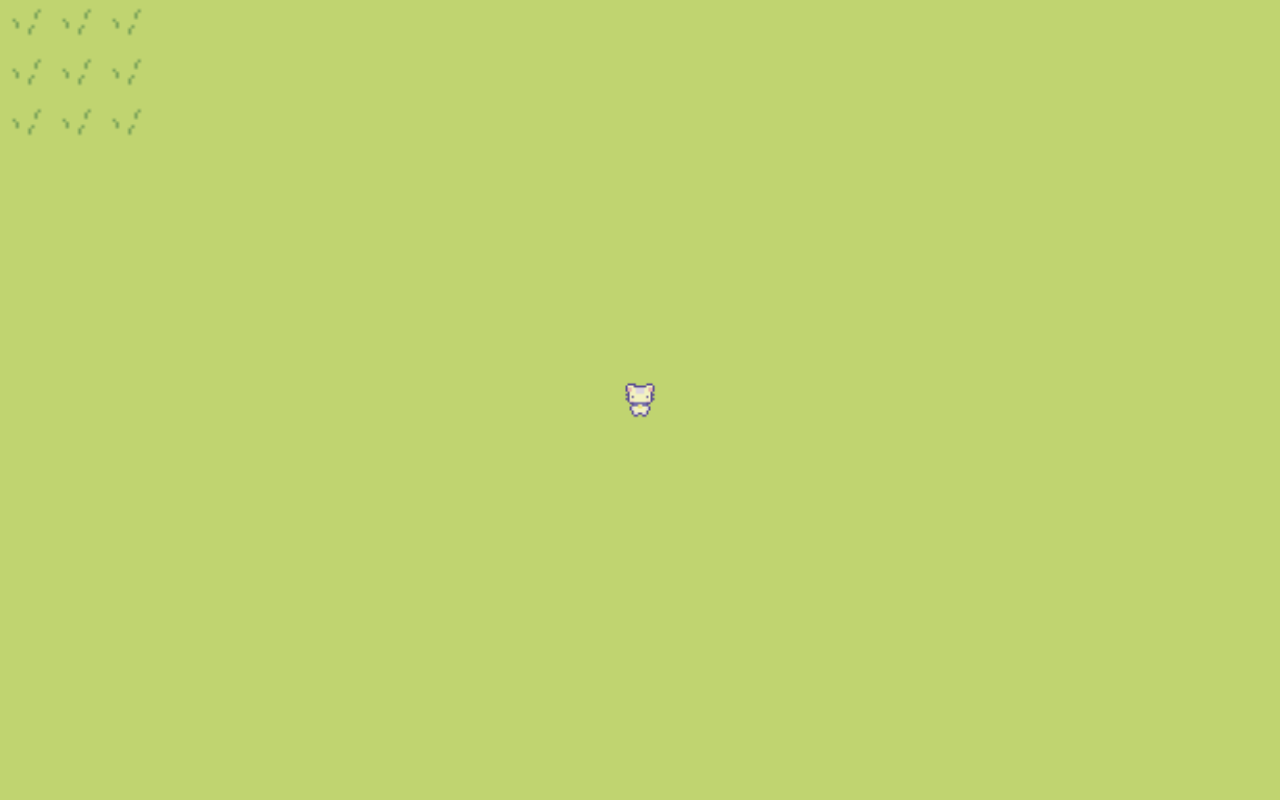
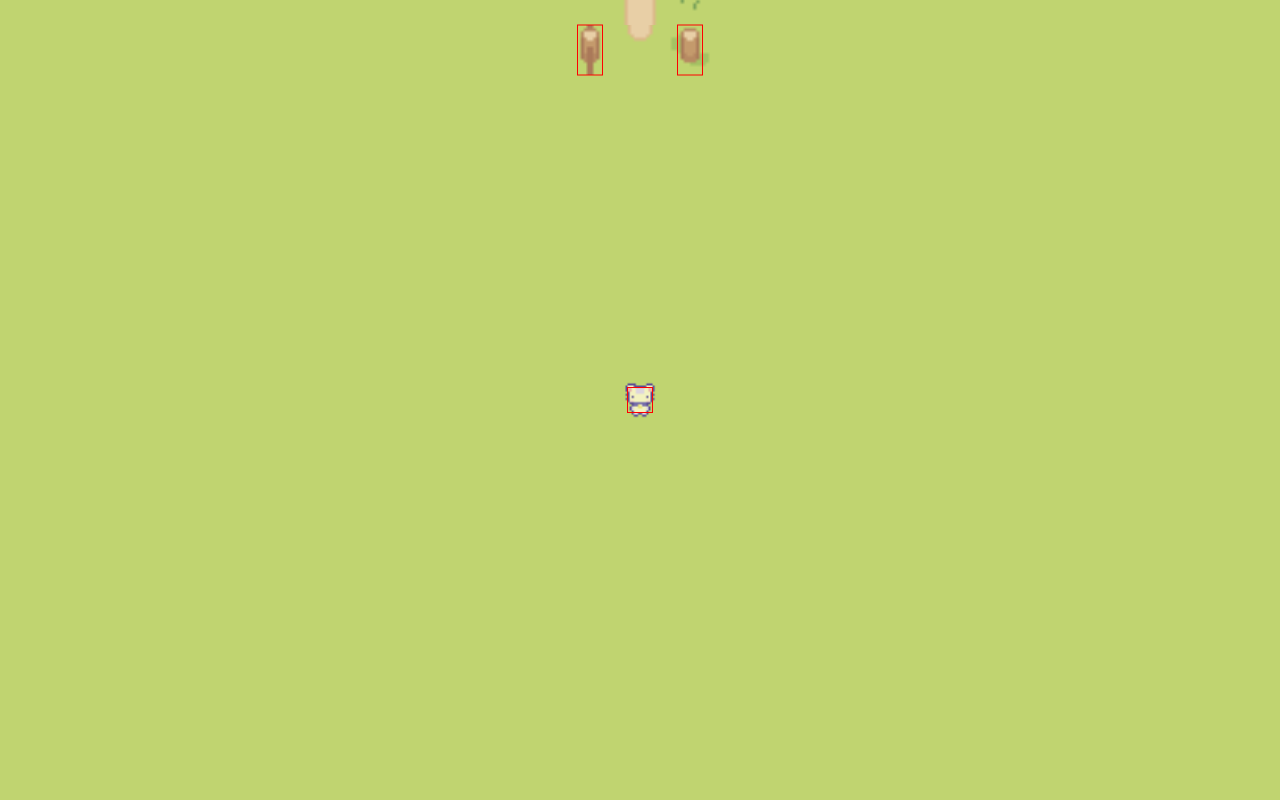
Before and after one commit to nathan-pham/top-down-template, a plain HTML site: page index.html in a window 1280 px wide. Drawn offline with Linux system fonts and the light colour scheme.

Commit message:
working collisions & layered tiles

```diff
--- a/css/index.css
+++ b/css/index.css
@@ -4,5 +4,4 @@ canvas {
     image-rendering: -moz-crisp-edges;
     image-rendering: -webkit-crisp-edges;
     image-rendering: pixelated;
-    image-rendering: crisp-edges;
 }
--- a/js/app.js
+++ b/js/app.js
@@ -5,36 +5,67 @@ import Background from "./components/Background.js";
 import Keyboard from "./components/Keyboard.js";
 import Player from "./components/Player.js";
 import TileMap from "./components/Map/TileMap.js";
+import Cow from "./components/Cow.js";
+
 // import Tile from "./components/Map/Tile.js";
 
 const main = async () => {
     const loader = new TextureLoader().setBase("/SproutLands");
 
-    const playerSprite = loader.loadSprite(await loader.loadImage("Characters/BasicCharacter.png"), 4, 4)
+    const playerSprites = loader.loadSprite(await loader.loadImage("Characters/BasicCharacter.png"), 4, 4);
     const playerAnimations = {
-        forwardIdle: loader.createAnimations(playerSprite, ["0,0", "1,0"], [14, 14]),
-        forwardWalk: loader.createAnimations(playerSprite, ["2,0", "3,0"], [14, 14]),
+        forwardIdle: loader.createAnimations(playerSprites, ["0,0", "1,0"], [14, 14]),
+        forwardWalk: loader.createAnimations(playerSprites, ["2,0", "3,0"], [14, 14]),
 
-        backwardIdle: loader.createAnimations(playerSprite, ["0,1", "1,1"], [14, 14]),
-        backwardWalk: loader.createAnimations(playerSprite, ["2,1", "3,1"], [14, 14]),
+        backwardIdle: loader.createAnimations(playerSprites, ["0,1", "1,1"], [14, 14]),
+        backwardWalk: loader.createAnimations(playerSprites, ["2,1", "3,1"], [14, 14]),
 
-        leftIdle: loader.createAnimations(playerSprite, ["0,2", "1,2"], [14, 14]),
-        leftWalk: loader.createAnimations(playerSprite, ["2,2", "3,2"], [14, 14]),
+        leftIdle: loader.createAnimations(playerSprites, ["0,2", "1,2"], [14, 14]),
+        leftWalk: loader.createAnimations(playerSprites, ["2,2", "3,2"], [14, 14]),
 
-        rightIdle: loader.createAnimations(playerSprite, ["0,3", "1,3"], [14, 14]),
-        rightWalk: loader.createAnimations(playerSprite, ["2,3", "3,3"], [14, 14]),
+        rightIdle: loader.createAnimations(playerSprites, ["0,3", "1,3"], [14, 14]),
+        rightWalk: loader.createAnimations(playerSprites, ["2,3", "3,3"], [14, 14]),
+    };
+
+    const cowSprites = loader.loadSprite(await loader.loadImage("Characters/Cow.png"), 3, 2);
+    const cowAnimations = {
+        idle: loader.createAnimations(cowSprites, ["0,0", "1,0"], [300, 14]),
     }
 
-    const grassTileSprite = loader.loadSprite(await loader.loadImage("Tilesets/Grass.png"), 7, 7)
+    const tileSprites = {
+        grass: loader.loadSprite(await loader.loadImage("Tilesets/Grass.png"), 7, 7),
+        hills: loader.loadSprite(await loader.loadImage("Tilesets/Hills.png"), 6, 6),
+        dirt: loader.loadSprite(await loader.loadImage("Tilesets/TiledDirt.png"), 7, 7),
+        fences: loader.loadSprite(await loader.loadImage("Tilesets/Fences.png"), 4, 4),
+        house: loader.loadSprite(await loader.loadImage("Tilesets/WoodenHouse.png"), 5, 5),
+    };
 
     const app = new App();
 
+    const keyboard = new Keyboard();
+
     // prettier-ignore
     app.add(
-        new Keyboard(),
+        keyboard,
         new Background(),
-        new TileMap({ sprites: grassTileSprite }),
-        new Player({ sprites: playerSprite, animations: playerAnimations }),
+        new TileMap({
+            keyboard,
+            sprites: tileSprites,
+            x: app.size.width / 2,
+            y: 0
+        }),
+        new Cow({
+            sprites: cowSprites,
+            animations: cowAnimations,
+            x: 75,
+            y: 0,
+        }),
+        new Player({
+            sprites: playerSprites,
+            animations: playerAnimations,
+            x: app.size.width / 2,
+            y: app.size.height / 2,
+        }),
         // new Tile({ sprites: {} })
     );
 };
--- /dev/null
+++ b/js/components/Cow.js
@@ -0,0 +1,30 @@
+import Component from "/js/lib/Component.js";
+
+export default class Player extends Component {
+    name = "cow";
+    action = "idle";
+    size = { width: 75, height: 75 };
+    x = 0;
+    y = 0;
+
+    constructor({ sprites, animations, x = 0, y = 0 } = {}) {
+        super({ sprites, animations });
+        this.x = x - this.size.width / 2;
+        this.y = y - this.size.height / 2;
+        this.checkCollisions = true;
+    }
+
+    bbox({ worldX, worldY }) {
+        return {
+            x: this.x + worldX,
+            y: this.y + worldY + this.size.height / 2 - 10,
+            width: this.size.width,
+            height: this.size.height / 2,
+        }
+    }
+
+    render(app) {
+        const keyboard = app.find("keyboard");
+        app.ctx.drawImage(this.getAnimation(app.time), this.x + keyboard.worldX, this.y + keyboard.worldY, this.size.width, this.size.height);
+    }
+}
--- a/js/components/Keyboard.js
+++ b/js/components/Keyboard.js
@@ -1,10 +1,11 @@
 import Component from "/js/lib/Component.js";
 
 export default class Keyboard extends Component {
-    name = "physics:keyboard";
+    name = "keyboard";
     keys = [];
 
     worldSpeed = 5;
+    // restrict = [];
     worldX = 0;
     worldY = 0;
 
@@ -36,5 +37,7 @@ export default class Keyboard extends Component {
         if (this.keys.includes("ArrowRight")) {
             this.worldX -= this.worldSpeed;
         }
+
+        // this.restrict = "none"
     }
 }
--- a/js/components/Map/Tile.js
+++ b/js/components/Map/Tile.js
@@ -7,16 +7,39 @@ export default class Tile extends Component {
     x = 0;
     y = 0;
 
-    constructor({ sprites, type, x, y } = {}) {
+    constructor({ sprites, spriteType, tileType, checkCollisions, x = 0, y = 0 } = {}) {
         super({ sprites });
-        this.type = type
+
+        this.spriteType = spriteType;
+        this.tileType = tileType;
+        this.checkCollisions = checkCollisions;
+
         this.x = x;
         this.y = y;
     }
 
-    render(app) {
+    bbox(keyboard) {
+        if (this.spriteType == "fences") {
+            return {
+                x: this.x + keyboard.worldX + this.size.width / 4,
+                y: this.y + keyboard.worldY,
+                width: this.size.width / 2,
+                height: this.size.height,
+            };
+        }
+
+        return super.bbox(keyboard);
+    }
+
+    render(app, offsetX, offsetY) {
         const keyboard = app.find((o) => o.name.includes("keyboard"));
-        app.ctx.drawImage(this.sprites[this.type], this.x + keyboard.worldX, this.y + keyboard.worldY, this.size.width, this.size.height);
+        app.ctx.drawImage(this.sprites[this.spriteType][this.tileType], this.x + keyboard.worldX + offsetX, this.y + keyboard.worldY + offsetY, this.size.width, this.size.height);
+
+        // if (this.checkCollisions) {
+        //     const bbox = this.bbox(keyboard);
+        //     app.ctx.strokeStyle = "red";
+        //     app.ctx.strokeRect(bbox.x, bbox.y, bbox.width, bbox.height);
+        // }
     }
 }
 
--- a/js/components/Map/TileMap.js
+++ b/js/components/Map/TileMap.js
@@ -5,33 +5,72 @@ export default class TileMap extends Component {
     x = 0;
     y = 0;
 
-    constructor({ sprites }) {
+    constructor({ sprites, keyboard, x = 0, y = 0 }) {
         super({ sprites });
 
+        // const tileSprites = {
+        //     grass: loader.loadSprite(await loader.loadImage("Tilesets/Grass.png"), 7, 7),
+        //     hills: loader.loadSprite(await loader.loadImage("Tilesets/Hills.png"), 6, 6),
+        //     dirt: loader.loadSprite(await loader.loadImage("Tilesets/TiledDirt.png"), 7, 7),
+        //     fences: loader.loadSprite(await loader.loadImage("Tilesets/Fences.png"), 4, 4),
+        // }
+
         this.tiles = [
-            ["0,0", "0,0", "0,0"],
-            ["0,0", "0,0", "0,0"],
-            ["0,0", "0,0", "0,0"],
+            // ["hills:1,0", "hills:2,0", "hills:3,0"],
+            // ["hills:1,1", "hills:2,1", "hills:3,1"],
+            // ["hills:1,2", "hills:2,2", "hills:3,2"],
+            // ["hills:1,3", "hills:2,3", "hills:3,3"],
+            ["fences:0,0", "dirt:0,2", "grass:0,0"],
+            ["          ", "dirt:0,3", "grass:0,0"],
+            ["fences:0,1", "dirt:0,4", ["fences:0,3", "grass:3,0"]],
         ].map((row, y) => {
-            return row.map((tile, x) => {
-                return new Tile({ sprites, type: tile, x: x * 50, y: y * 50 });
+            return row.map((tiles, x) => {
+                const createTile = (tile) => {
+                    let [spriteType, tileType] = tile
+                        .split(":")
+                        .map((v) => v.trim())
+                        .filter((v) => v.length);
+                    let checkCollisions = false;
+
+                    if (!tileType) {
+                        tileType = spriteType || "0,0";
+                        spriteType = "dirt";
+                    }
+
+                    if (spriteType == "fences") {
+                        checkCollisions = true;
+                    }
+
+                    return new Tile({ sprites, spriteType, tileType, checkCollisions, x: x * 50, y: y * 50 });
+                };
+
+                if (Array.isArray(tiles)) {
+                    return tiles.map(createTile).reverse().map((tile, i) => {
+                        tile.layer = i + 1;
+                        return tile;
+                    });
+                }
+
+                return createTile(tiles);
             });
         });
+
+        const height = this.tiles.length * 50;
+        const width = this.tiles[0].length * 50;
+
+        keyboard.worldX = x - width / 2;
+        keyboard.worldY = y - height / 2;
+    }
+
+    update(app) {
+        this.tiles.flat(Infinity).forEach((tile) => tile.update(app));
     }
 
     render(app) {
-        const keyboard = app.find((o) => o.name.includes("keyboard"));
+        this.tiles.flat(Infinity).forEach((tile) => tile.render(app, this.x, this.y));
+    }
 
-        for(const row of this.tiles) {
-            for(const tile of row) {
-                tile.render(app)
-            }
-        }
-
-        // this.tiles.forEach((row) => {
-        //     row.forEach((tile) => {
-        //         tile.render(app);
-        //     });
-        // });
+    renderBBox(app) {
+        this.tiles.flat(Infinity).forEach((tile) => tile.renderBBox(app));
     }
 }
--- a/js/components/Player.js
+++ b/js/components/Player.js
@@ -1,60 +1,57 @@
 import Component from "/js/lib/Component.js";
 
 export default class Player extends Component {
-    name = "physics:player";
+    name = "player";
     action = "forwardIdle";
     layer = 100;
     size = { width: 100, height: 100 };
     x = 0;
     y = 0;
 
-    direction = "forward"
+    direction = "forward";
 
-    get bbox() {
+    constructor({ sprites, animations, x = 0, y = 0 } = {}) {
+        super({ sprites, animations });
+        this.x = x - this.size.width / 2;
+        this.y = y - this.size.height / 2;
+    }
+
+    bbox() {
         return {
-            x: this.x + 34,
-            y: this.y + 29,
-            width: 31,
-            height: 40,
+            x: this.x + 25 + 12.5,
+            y: this.y + 25 + 12.5,
+            width: 25,
+            height: 25,
         };
     }
 
     update(app) {
-        const centerX = app.size.width / 2 - this.size.width / 2;
-        const centerY = app.size.height / 2 - this.size.height / 2;
-        this.x = centerX;
-        this.y = centerY;
-
         const keyboard = app.find((o) => o.name.includes("keyboard"));
 
         this.setAction(`${this.direction}Idle`);
 
-        if(keyboard.keys.includes("ArrowDown")) {
+        if (keyboard.keys.includes("ArrowDown")) {
             this.setAction("forwardWalk");
             this.direction = "forward";
         }
 
-        if(keyboard.keys.includes("ArrowUp")) {
+        if (keyboard.keys.includes("ArrowUp")) {
             this.setAction("backwardWalk");
             this.direction = "backward";
         }
 
-        if(keyboard.keys.includes("ArrowRight")) {
+        if (keyboard.keys.includes("ArrowRight")) {
             this.setAction("rightWalk");
             this.direction = "right";
         }
 
-        if(keyboard.keys.includes("ArrowLeft")) {
+        if (keyboard.keys.includes("ArrowLeft")) {
             this.setAction("leftWalk");
             this.direction = "left";
         }
-
     }
 
     render({ ctx, time, size: { width, height } }) {
         ctx.drawImage(this.getAnimation(time), this.x, this.y, this.size.width, this.size.height);
-
-        // ctx.strokeStyle = "red";
-        // ctx.strokeRect(this.bbox.x, this.bbox.y, this.bbox.width, this.bbox.height);
     }
 }
--- a/js/lib/App.js
+++ b/js/lib/App.js
@@ -43,28 +43,35 @@ export default class App {
         };
     }
 
+    #onResize() {
+        this.ctx.imageSmoothingEnabled = false;
+        this.canvas.width = this.size.width;
+        this.canvas.height = this.size.height;
+        this.canvas.style.width = `${this.size.width}px`;
+        this.canvas.style.height = `${this.size.height}px`;
+    }
+
     #addEventListeners() {
         window.addEventListener("resize", () => {
-            this.canvas.width = this.size.width;
-            this.canvas.height = this.size.height;
+            this.#onResize();
         });
     }
 
     #createCanvas() {
         this.canvas = document.createElement("canvas");
         this.ctx = this.canvas.getContext("2d");
-        this.ctx.imageSmoothingEnabled = false;
-
-        this.canvas.width = this.size.width;
-        this.canvas.height = this.size.height;
-
+        this.#onResize();
         document.body.appendChild(this.canvas);
     }
 
     #startCore() {
         const render = () => {
+            for(const object of this.components) {
+                object.update(this)
+            }
             for (const object of this.components.sort((a, b) => a.layer - b.layer)) {
-                object.core(this);
+                object.render(this)
+                object.renderBBox(this);
             }
 
             this.time += 1;
--- a/js/lib/Component.js
+++ b/js/lib/Component.js
@@ -9,6 +9,7 @@ export default class Component {
     y = 0;
 
     action = "idle";
+    checkCollisions = false;
 
     constructor({ sprites = {}, animations = {} } = {}) {
         this.sprites = sprites;
@@ -25,14 +26,6 @@ export default class Component {
         return this.animations[this.action][time % this.animations[this.action].length];
     }
 
-    get bbox() {
-        return {
-            x: this.x,
-            y: this.y,
-            ...this.size,
-        };
-    }
-
     bbox(keyboard) {
         return keyboard
             ? {
@@ -40,33 +33,32 @@ export default class Component {
                   y: this.y + keyboard.worldY,
                   ...this.size,
               }
-            : this.bbox;
+            : {
+                  x: this.x,
+                  y: this.y,
+                  ...this.size,
+              };
     }
 
     collidable(app) {
         const keyboard = app.find((o) => o.name.includes("keyboard"));
         const player = app.find((o) => o.name.includes("player"));
 
-        const collisions = Physics.checkCollision(this.bbox(keyboard), player.bbox);
+        Physics.resolveCollision(this.bbox(keyboard), player.bbox(), keyboard);
+    }
 
-        if (collisions) {
-            if (player.direction == "left") {
-                keyboard.worldX -= keyboard.worldSpeed;
-            } else if (player.direction == "right") {
-                keyboard.worldX += keyboard.worldSpeed;
-            } else if (player.direction == "forward") {
-                keyboard.worldY += keyboard.worldSpeed;
-            } else if (player.direction == "backward") {
-                keyboard.worldY -= keyboard.worldSpeed;
-            }
+    update(app) {
+        if (this.checkCollisions) {
+            this.collidable(app);
         }
     }
-
-    update(app) {}
     render(app) {}
 
-    core(app) {
-        this.update(app);
-        this.render(app);
+    renderBBox(app) {
+        if (this.checkCollisions || this.name == "player") {
+            const bbox = this.bbox(app.find("keyboard"));
+            app.ctx.strokeStyle = "red";
+            app.ctx.strokeRect(bbox.x, bbox.y, bbox.width, bbox.height);
+        }
     }
 }
--- a/js/lib/Physics.js
+++ b/js/lib/Physics.js
@@ -1,5 +1,30 @@
 export default class Physics {
-    static checkCollision(rect1, rect2) {
-        return rect1.x < rect2.x + rect2.width && rect1.x + rect1.width > rect2.x && rect1.y < rect2.y + rect2.height && rect1.height + rect1.y > rect2.y;
+    static resolveCollision(rect1, rect2, keyboard) {
+        const dx = rect1.x + rect1.width / 2 - (rect2.x + rect2.width / 2);
+        const dy = rect1.y + rect1.height / 2 - (rect2.y + rect2.height / 2);
+
+        const aw = (rect1.width + rect2.width) / 2;
+        const ah = (rect1.height + rect2.height) / 2;
+
+        if (Math.abs(dx) > aw || Math.abs(dy) > ah) return false;
+
+        if (Math.abs(dx / rect1.width) > Math.abs(dy / rect1.height)) {
+            if(dx < 0) {
+                keyboard.worldX -= keyboard.worldSpeed;
+            } else {
+                keyboard.worldX += keyboard.worldSpeed;
+            }
+        } else {
+            if(dy < 0) {
+                keyboard.worldY -= keyboard.worldSpeed;
+            } else {
+                keyboard.worldY += keyboard.worldSpeed;
+            }
+        }
+
+        return true;
     }
+
+    // static resolveCollision(rect1, rect2, keyboard) {
+    // }
 }
```
